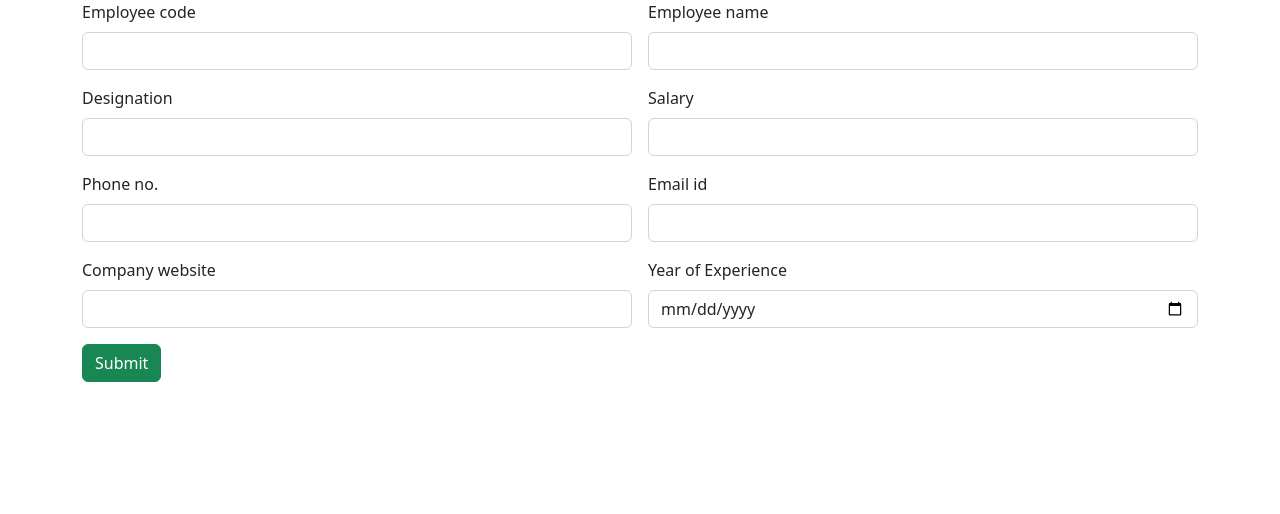
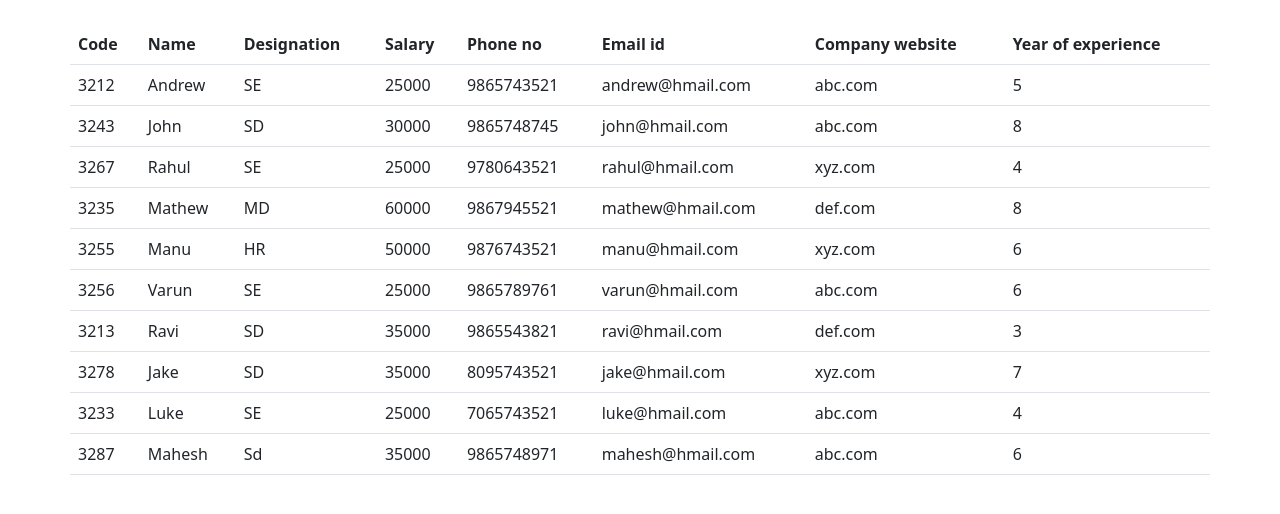
Before and after one commit to HarshaSalih/Employee-angular-app, an Angular app: page / in a window 1280 px wide. Shown: the top 514 px of the page. Built offline with nearby package versions, Linux system fonts and the light colour scheme.

Commit message:
viewemployee

```diff
--- a/src/app/app.component.html
+++ b/src/app/app.component.html
@@ -1,3 +1,3 @@
-<app-add-employee></app-add-employee>
+<app-view-employee></app-view-employee>
 
 <router-outlet></router-outlet>
--- a/src/app/app.module.ts
+++ b/src/app/app.module.ts
@@ -5,12 +5,14 @@ import { AppRoutingModule } from './app-routing.module';
 import { AppComponent } from './app.component';
 import { AdminLoginComponent } from './admin-login/admin-login.component';
 import { AddEmployeeComponent } from './add-employee/add-employee.component';
+import { ViewEmployeeComponent } from './view-employee/view-employee.component';
 
 @NgModule({
   declarations: [
     AppComponent,
     AdminLoginComponent,
-    AddEmployeeComponent
+    AddEmployeeComponent,
+    ViewEmployeeComponent
   ],
   imports: [
     BrowserModule,
--- /dev/null
+++ b/src/app/view-employee/view-employee.component.html
@@ -0,0 +1,123 @@
+<div class="container">
+    <div class="row mt-4">
+        <table class="table">
+            <thead>
+              <tr>
+                <th scope="col">Code</th>
+                <th scope="col">Name</th>
+                <th scope="col">Designation</th>
+                <th scope="col">Salary</th>
+                <th scope="col">Phone no</th>
+                <th scope="col">Email id</th>
+                <th scope="col">Company website</th>
+                <th scope="col">Year of experience</th>
+
+              </tr>
+            </thead>
+            <tbody>
+              <tr>
+
+                <td>3212</td>
+                <td>Andrew</td>
+                <td>SE</td>
+                <td>25000</td>
+                <td>9865743521</td>
+                <td>andrew@hmail.com</td>
+                <td>abc.com</td>
+                <td>5</td>
+
+              </tr>
+              <tr>
+                <td>3243</td>
+                <td>John</td>
+                <td>SD</td>
+                <td>30000</td>
+                <td>9865748745</td>
+                <td>john@hmail.com</td>
+                <td>abc.com</td>
+                <td>8</td>
+              </tr>
+              <tr>
+                <td>3267</td>
+                <td>Rahul</td>
+                <td>SE</td>
+                <td>25000</td>
+                <td>9780643521</td>
+                <td>rahul@hmail.com</td>
+                <td>xyz.com</td>
+                <td>4</td>
+              </tr>
+              <tr>
+                <td>3235</td>
+                <td>Mathew</td>
+                <td>MD</td>
+                <td>60000</td>
+                <td>9867945521</td>
+                <td>mathew@hmail.com</td>
+                <td>def.com</td>
+                <td>8</td>
+              </tr>
+              <tr>
+                <td>3255</td>
+                <td>Manu</td>
+                <td>HR</td>
+                <td>50000</td>
+                <td>9876743521</td>
+                <td>manu@hmail.com</td>
+                <td>xyz.com</td>
+                <td>6</td>
+              </tr>
+              <tr>
+                <td>3256</td>
+                <td>Varun</td>
+                <td>SE</td>
+                <td>25000</td>
+                <td>9865789761</td>
+                <td>varun@hmail.com</td>
+                <td>abc.com</td>
+                <td>6</td>
+              </tr>
+              <tr>
+                <td>3213</td>
+                <td>Ravi</td>
+                <td>SD</td>
+                <td>35000</td>
+                <td>9865543821</td>
+                <td>ravi@hmail.com</td>
+                <td>def.com</td>
+                <td>3</td>
+              </tr>
+              <tr>
+                <td>3278</td>
+                <td>Jake</td>
+                <td>SD</td>
+                <td>35000</td>
+                <td>8095743521</td>
+                <td>jake@hmail.com</td>
+                <td>xyz.com</td>
+                <td>7</td>
+              </tr>
+              <tr>
+                <td>3233</td>
+                <td>Luke</td>
+                <td>SE</td>
+                <td>25000</td>
+                <td>7065743521</td>
+                <td>luke@hmail.com</td>
+                <td>abc.com</td>
+                <td>4</td>
+              </tr>
+              <tr>
+                <td>3287</td>
+                <td>Mahesh</td>
+                <td>Sd</td>
+                <td>35000</td>
+                <td>9865748971</td>
+                <td>mahesh@hmail.com</td>
+                <td>abc.com</td>
+                <td>6</td>
+              </tr>
+            </tbody>
+          </table>
+    </div>
+</div>
```
Also changed, not shown: src/app/view-employee/view-employee.component.ts (added, +10 -0 lines), src/app/view-employee/view-employee.component.css (added).
